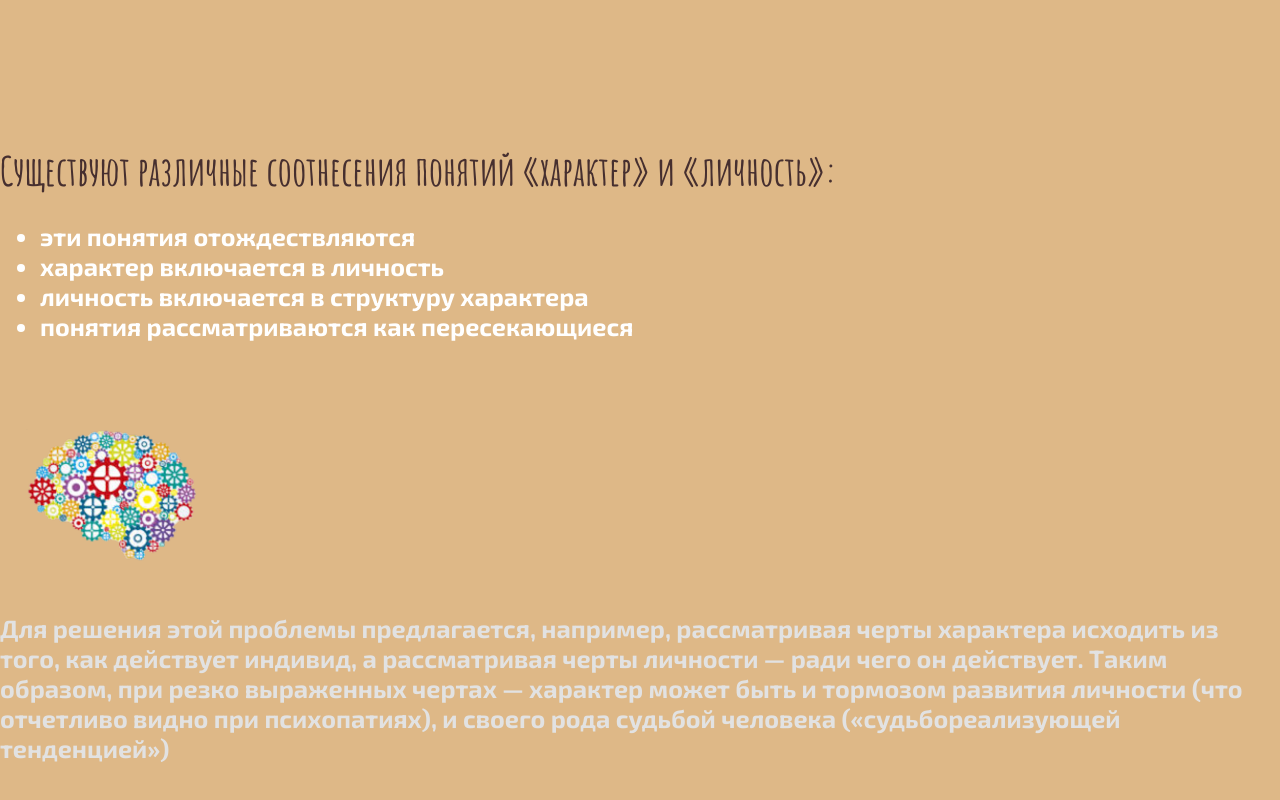
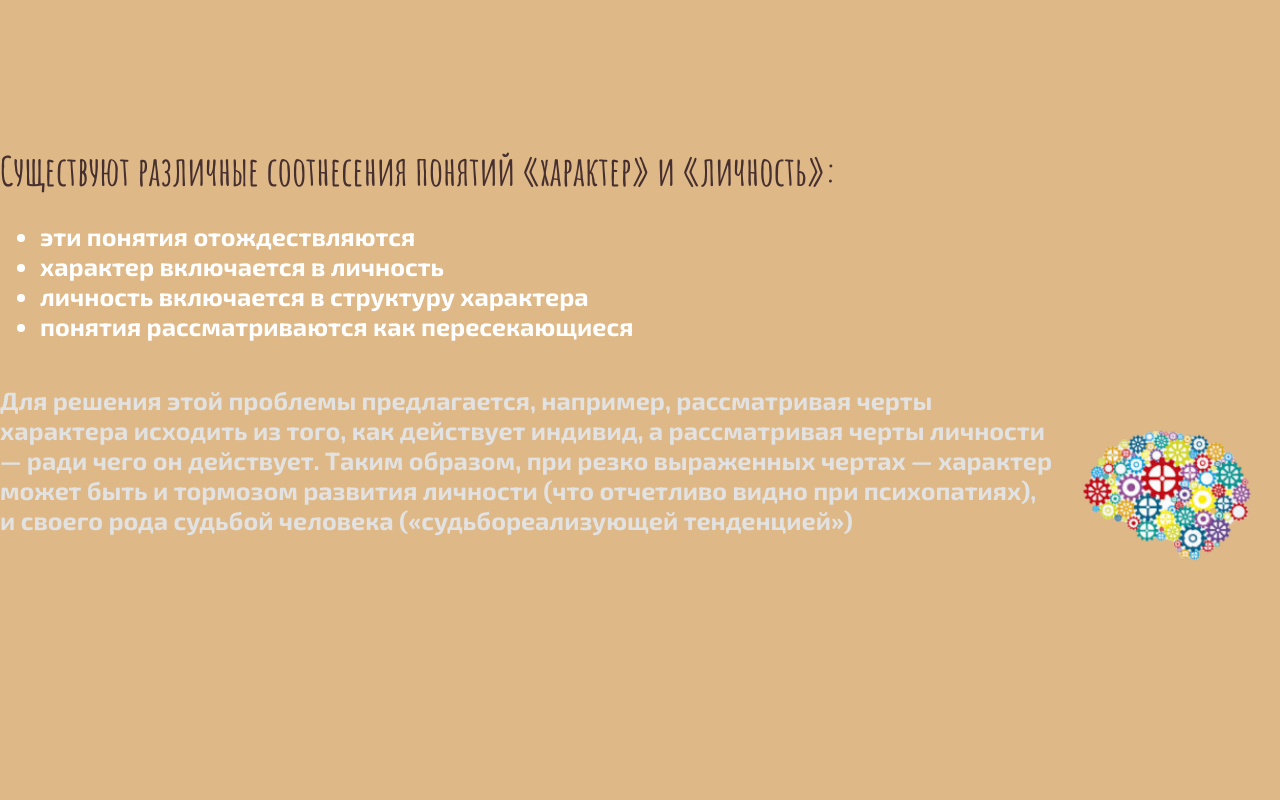
Before and after one commit to itschde/itschde.github.io, a plain HTML site: page harakter.html in a window 1280 px wide. Shown: the part 510-1310 px from the top of the page. Drawn offline with Linux system fonts and the light colour scheme.

Commit message:
Update harakter.css

```diff
--- a/assets/css/harakter.css
+++ b/assets/css/harakter.css
@@ -21,6 +21,10 @@
 	background-color: burlywood;
 }
 
+.info__inner img {
+	float: right;
+}
+
 .info__inner h1 {
 	font-family: 'Amatic SC', cursive;
 	font-size: 40px;
```
